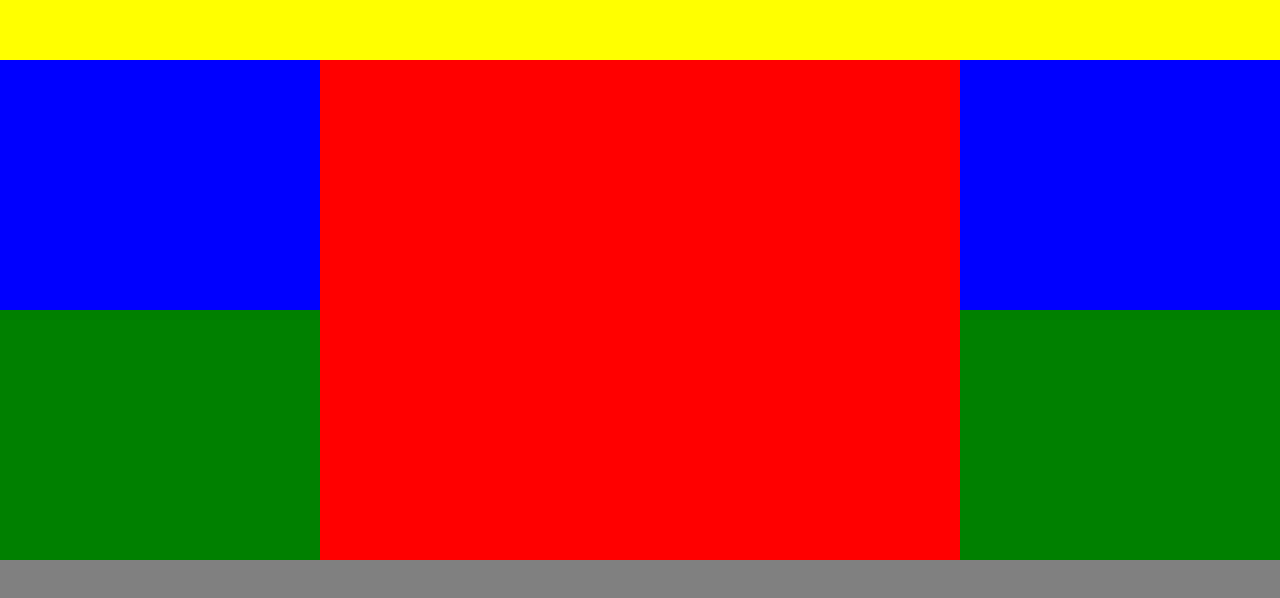
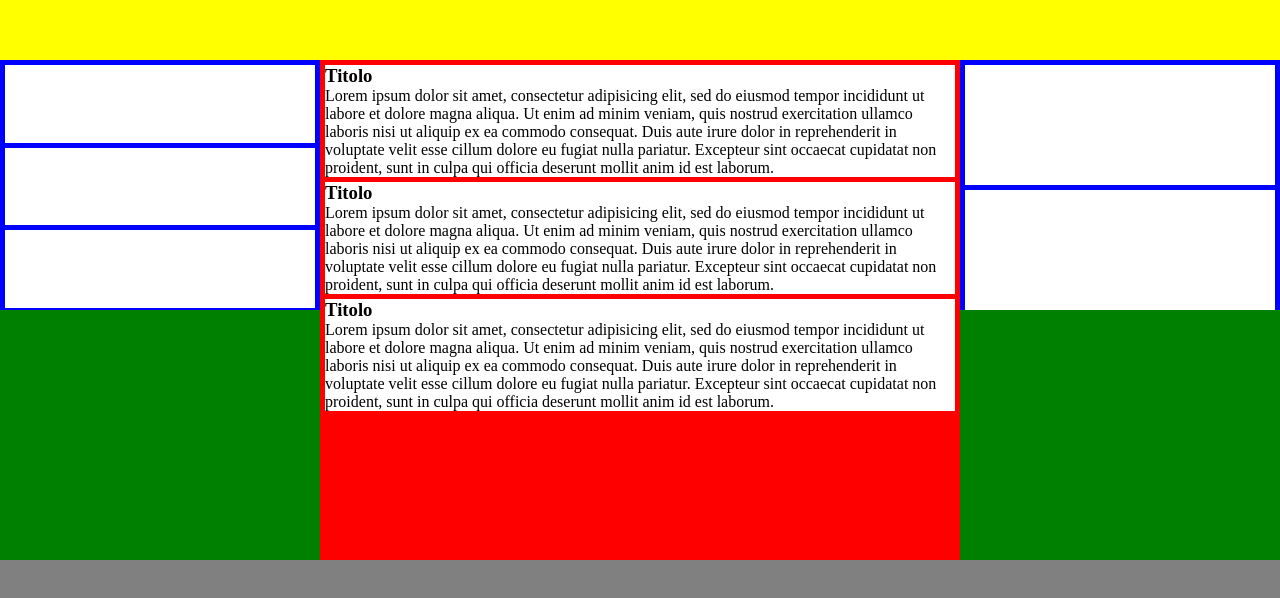
Before and after one commit to francescoferruccio/htmlcss-struttura-wp, a plain HTML site: page index.html in a window 1280 px wide. Shown: the part 140-738 px from the top of the page. Drawn offline with Linux system fonts and the light colour scheme.

Commit message:
aggiunti box laterali e articoli centrali

```diff
--- a/index.html
+++ b/index.html
@@ -12,16 +12,52 @@
 
     <main>
 
-      <aside>
+      <aside class="left">
+        <div class="box">
 
+        </div>
+
+        <div class="box">
+
+        </div>
+
+        <div class="box">
+
+        </div>
       </aside>
 
       <section>
+        <article class="post">
+          <h1>Titolo</h1>
+          <p>
+            Lorem ipsum dolor sit amet, consectetur adipisicing elit, sed do eiusmod tempor incididunt ut labore et dolore magna aliqua. Ut enim ad minim veniam, quis nostrud exercitation ullamco laboris nisi ut aliquip ex ea commodo consequat. Duis aute irure dolor in reprehenderit in voluptate velit esse cillum dolore eu fugiat nulla pariatur. Excepteur sint occaecat cupidatat non proident, sunt in culpa qui officia deserunt mollit anim id est laborum.
+          </p>
+        </article>
 
+        <article class="post">
+          <h1>Titolo</h1>
+          <p>
+            Lorem ipsum dolor sit amet, consectetur adipisicing elit, sed do eiusmod tempor incididunt ut labore et dolore magna aliqua. Ut enim ad minim veniam, quis nostrud exercitation ullamco laboris nisi ut aliquip ex ea commodo consequat. Duis aute irure dolor in reprehenderit in voluptate velit esse cillum dolore eu fugiat nulla pariatur. Excepteur sint occaecat cupidatat non proident, sunt in culpa qui officia deserunt mollit anim id est laborum.
+          </p>
+        </article>
+
+        <article class="post">
+          <h1>Titolo</h1>
+          <p>
+            Lorem ipsum dolor sit amet, consectetur adipisicing elit, sed do eiusmod tempor incididunt ut labore et dolore magna aliqua. Ut enim ad minim veniam, quis nostrud exercitation ullamco laboris nisi ut aliquip ex ea commodo consequat. Duis aute irure dolor in reprehenderit in voluptate velit esse cillum dolore eu fugiat nulla pariatur. Excepteur sint occaecat cupidatat non proident, sunt in culpa qui officia deserunt mollit anim id est laborum.
+          </p>
+        </article>
       </section>
 
-      <aside>
+      <aside class="right">
 
+        <div class="box">
+
+        </div>
+
+        <div class="box">
+
+        </div>
       </aside>
 
     </main>
--- a/style.css
+++ b/style.css
@@ -48,3 +48,23 @@ footer{
   height: 200px;
   /* fine debug */
 }
+
+.left .box{
+  /* debug */
+  background-color: white;
+  height: calc(33% - 5px);
+  /* fine debug */
+  margin: 5px;
+}
+
+.right .box{
+  background-color: white;
+  height: calc(50% - 5px);
+  /* fine debug */
+  margin: 5px;
+}
+
+.post{
+  background-color: white;
+  margin: 5px;
+}
```
